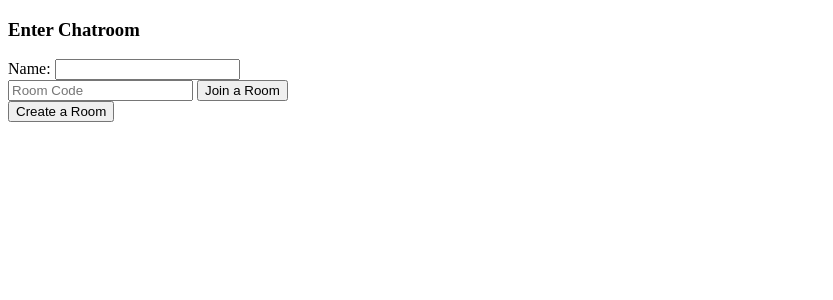
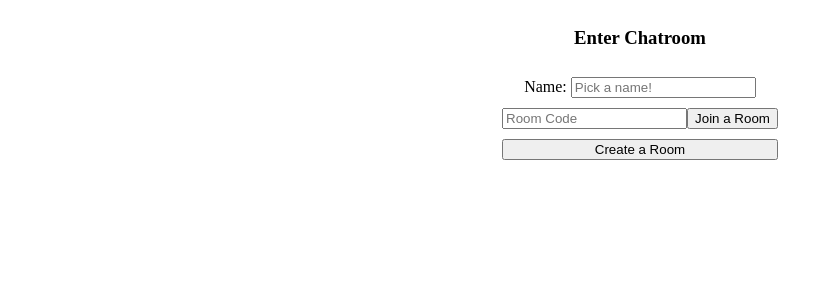
Before and after one commit to teedrm/chatroom, a Flask app: page / in a window 1280 px wide. Shown: the top 300 px of the page, without its empty margins (0-833 px from the left). Run offline with Flask 2, Linux system fonts and the light colour scheme; some libraries are stand-ins or nearby versions.

Commit message:
styling for form and set up post/get req

```diff
--- a/main.py
+++ b/main.py
@@ -11,6 +11,14 @@ socketio = SocketIO(app)
 #homepage route
 @app.route("/", methods=["POST", "GET"])
 def home() :
+    if request.method == "POST":
+        name = request.form.get("name")
+        code = request.form.get("code")
+        join = request.form.get("join", False)
+        create = request.form.get("create", False)
+
+
+
     return render_template("home.html")
 
 #roompage route
--- a/static/css/style.css
+++ b/static/css/style.css
@@ -0,0 +1,25 @@
+.content {
+    display: flex;
+    align-items: center;
+    justify-content: center;
+}
+
+.buttons {
+    display: flex;
+    flex-direction: column;
+    align-items: center;
+    justify-content: center;
+    gap: 10px;
+
+}
+
+.join {
+    display: flex;
+    flex-direction: row;
+    width: 100%;
+}
+
+.create-btn {
+ width: 100%;
+
+}
--- a/templates/home.html
+++ b/templates/home.html
@@ -2,17 +2,17 @@
  {% extends 'base.html' %}
  {% block content%}
  <!-- anything written in here will show in content div in base.html -->
- <form method="POST">
+ <form method="post" class="buttons" >
     <h3>Enter Chatroom</h3>
     <div>
         <label>Name:</label>
-        <input type="text" placeholder=""Pick a name! name="name" value="{{name}}"/>
+        <input type="text" placeholder="Pick a name!" name="name" value="{{name}}"/>
     </div>
     <div class="join">
         <input type="text" placeholder="Room Code" name="code" value="{{code}}"/>
         <button type="submit" name="join">Join a Room</button>
     </div>
-    <button type="submit" name="create">Create a Room</button>
+    <button type="submit" name="create" class="create-btn">Create a Room</button>
  </form>
 
  {% endblock %}
```
